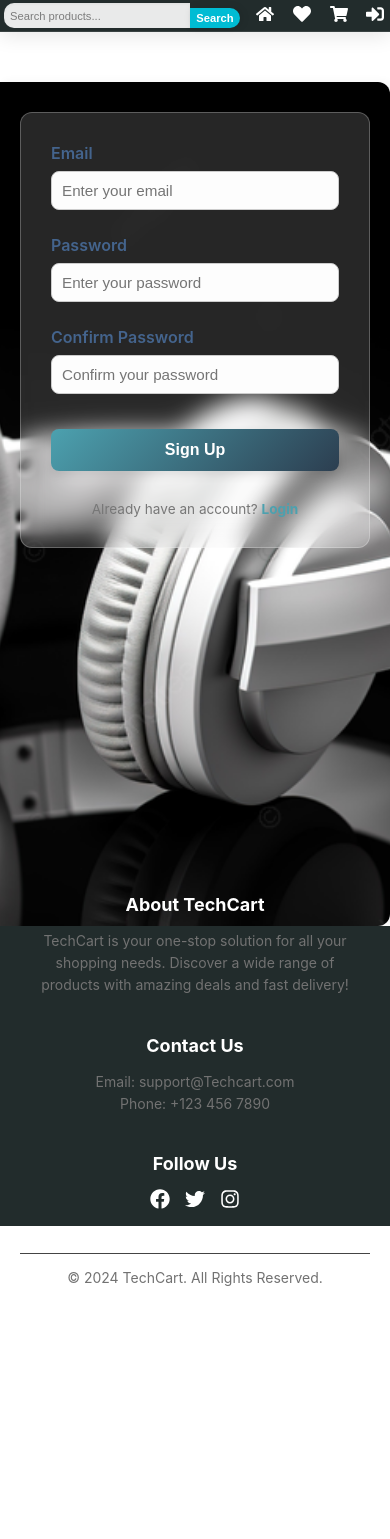
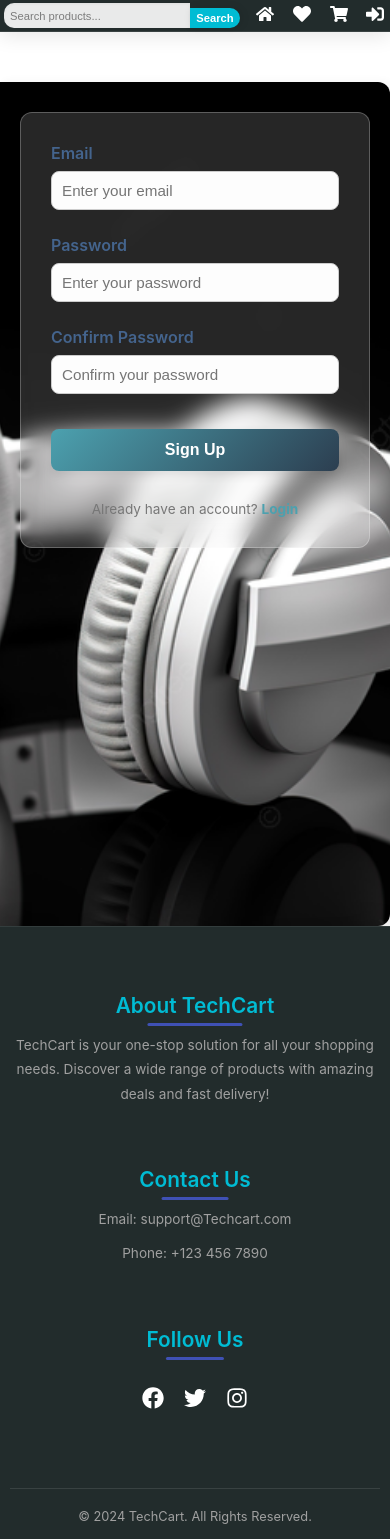
Before and after one commit to uttamshukla259/Tech-Cart, a React (Vite) app: page /signup in a window 390 px wide. Before the commit the page ends 1286 px from the top, so only its background shows below. Built offline with nearby package versions, Linux system fonts and the light colour scheme.

Commit message:
update footer

```diff
--- a/src/Footer.css
+++ b/src/Footer.css
@@ -1,17 +1,27 @@
+:root {
+    --primary-brand: #3f51b5;
+    --secondary-brand: #00bcd4;
+    --background-dark: #212121;
+    --text-light: #ffffff;
+    --text-medium-grey: #a0a0a0;
+    --accent-yellow: #ffeb3b;
+    --shadow-light: rgba(0, 0, 0, 0.05);
+    --shadow-medium: rgba(0, 0, 0, 0.1);
+    --border-radius-medium: 10px;
+}
 
 .footer {
-    /* margin-top:0.2% ; */
-
-    background-color: #222c2c;
-    color: white;
-    padding: 40px 20px;
+    background-color:#222c2c ;
+    color: var(--text-light);
+    padding: 60px 25px 30px;
     display: flex;
     flex-direction: column;
     justify-content: center;
     align-items: center;
-
+    font-family: 'Inter', sans-serif;
+    box-shadow: 0 -5px 20px var(--shadow-medium);
+    border-top: 1px solid rgba(255, 255, 255, 0.08);
 }
-
 
 .footer-container {
     display: flex;
@@ -19,72 +29,135 @@
     align-items: flex-start;
     width: 100%;
     max-width: 1200px;
+    margin-bottom: 40px;
+    flex-wrap: wrap;
 }
-
 
 .footer-about,
 .footer-contact,
 .footer-social {
     flex: 1;
-    padding: 20px;
+    padding: 0 20px;
+    min-width: 250px;
+    text-align: left;
 }
 
 .footer-about h3,
 .footer-contact h3,
 .footer-social h3 {
-    font-size: 18px;
-    margin-bottom: 15px;
+    font-size: 1.5rem;
+    margin-bottom: 20px;
+    font-weight: 600;
+    color: var(--secondary-brand);
+    position: relative;
+    display: inline-block;
+}
+
+.footer-about h3::after,
+.footer-contact h3::after,
+.footer-social h3::after {
+    content: '';
+    position: absolute;
+    left: 0;
+    bottom: -8px;
+    width: 60%;
+    height: 3px;
+    background-color: var(--primary-brand);
+    border-radius: var(--border-radius-small);
 }
 
 .footer-about p,
 .footer-contact p {
-    font-size: 14px;
-    line-height: 1.6;
+    font-size: 0.95rem;
+    line-height: 1.8;
+    color: var(--text-medium-grey);
+    margin-bottom: 10px;
 }
-
 
 .footer-social-icons {
     display: flex;
-    gap: 15px;
+    gap: 20px;
+    margin-top: 20px;
 }
 
 .social-icon {
-    font-size: 20px;
-    color: white;
-    transition: color 0.3s ease;
+    font-size: 26px;
+    color: var(--text-light);
+    transition: color 0.3s ease, transform 0.2s ease;
 }
 
 .social-icon:hover {
-    color: #ff6f61;
+    color: var(--accent-yellow);
+    transform: translateY(-3px) scale(1.1);
 }
-
 
 .footer-bottom {
     width: 100%;
     text-align: center;
     margin-top: 30px;
-    border-top: 1px solid #444;
-    padding-top: 15px;
+    padding-top: 20px;
+    border-top: 1px solid rgba(255, 255, 255, 0.1);
 }
 
 .footer-bottom p {
-    font-size: 14px;
+    font-size: 0.9rem;
+    color: var(--text-medium-grey);
 }
 
+@media (max-width: 768px) {
+    .footer {
+        padding: 40px 15px 20px;
+    }
 
-@media (max-width: 768px) {
-    .footer{
-        height: 300px;
-    }
     .footer-container {
         flex-direction: column;
         align-items: center;
+        margin-bottom: 30px;
     }
 
     .footer-about,
     .footer-contact,
     .footer-social {
-        padding: 10px;
+        width: 100%;
+        max-width: 400px;
+        padding: 15px 0;
         text-align: center;
     }
+
+    .footer-about h3::after,
+    .footer-contact h3::after,
+    .footer-social h3::after {
+        left: 50%;
+        transform: translateX(-50%);
+    }
+
+    .footer-social-icons {
+        justify-content: center;
+    }
 }
+
+@media (max-width: 480px) {
+    .footer {
+        padding: 30px 10px 15px;
+    }
+
+    .footer-about h3,
+    .footer-contact h3,
+    .footer-social h3 {
+        font-size: 1.3rem;
+        margin-bottom: 15px;
+    }
+
+    .footer-about p,
+    .footer-contact p {
+        font-size: 0.85rem;
+    }
+
+    .social-icon {
+        font-size: 22px;
+    }
+
+    .footer-bottom p {
+        font-size: 0.8rem;
+    }
+}
```
